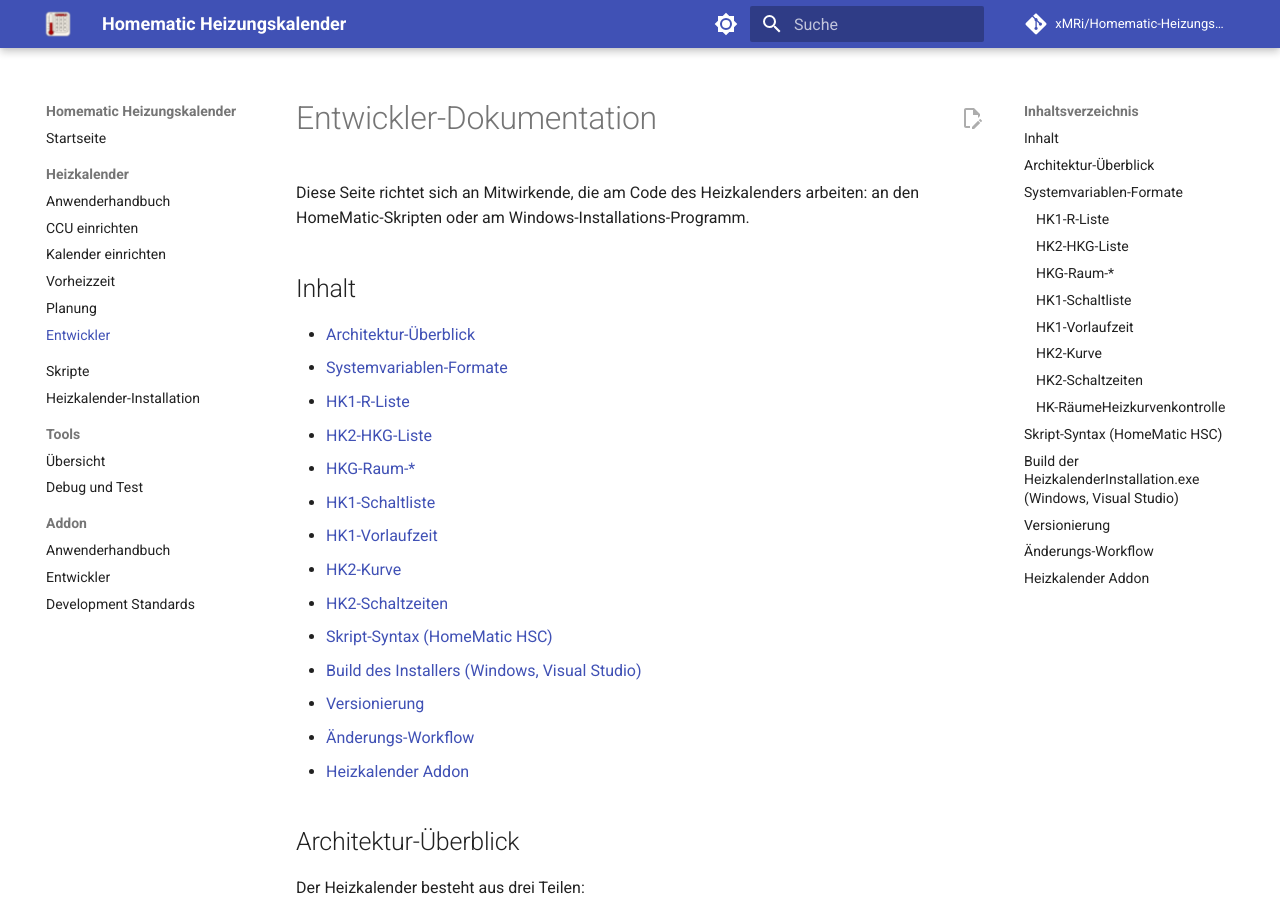
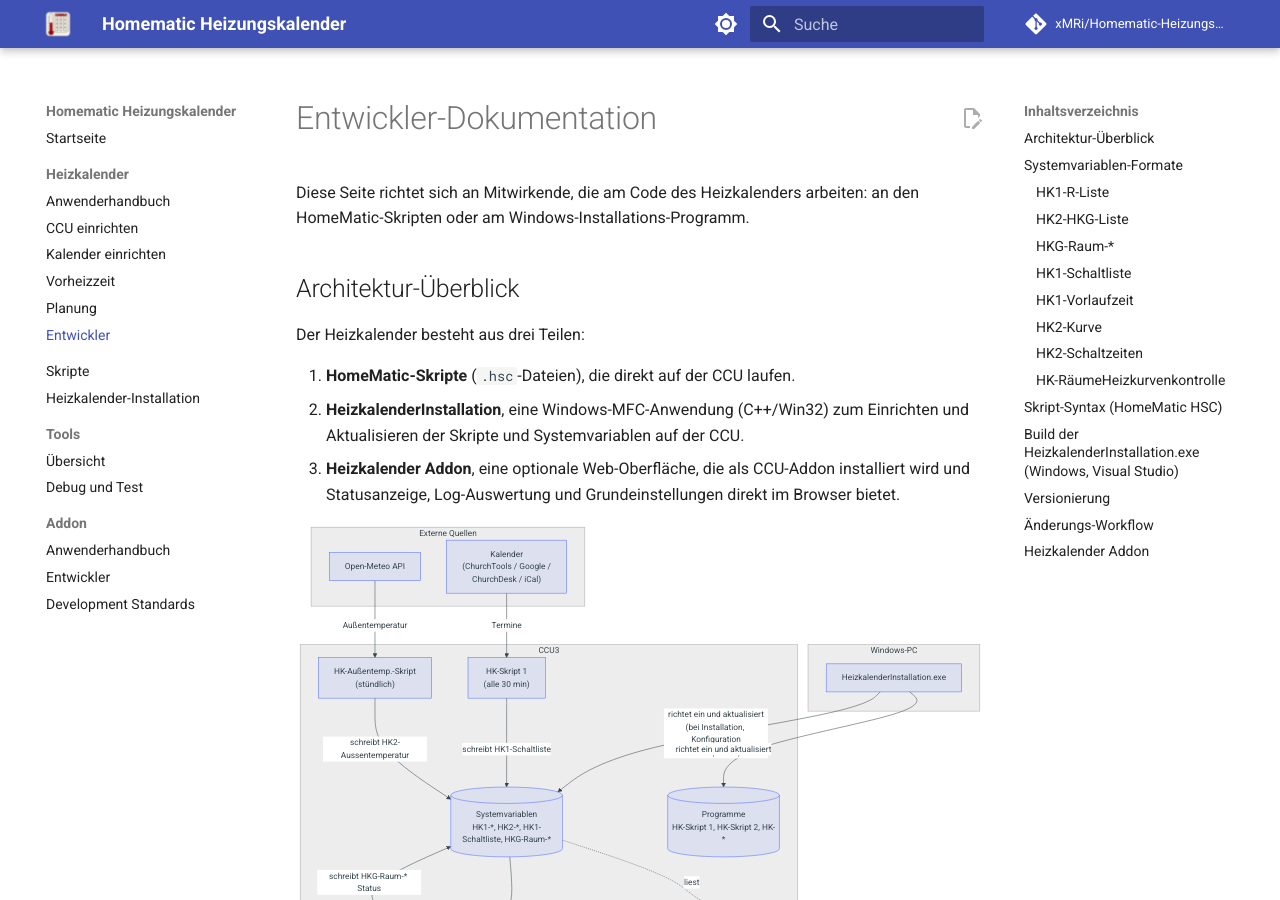
Before and after one commit to tatzel/Homematic-Heizungskalender, an MkDocs documentation site: the page built from docs/heizkalender/entwickler.md, in a window 1280 px wide and 900 px high. Built offline with MkDocs 1.6.1 and Material for MkDocs 9.7.7, drawn with Linux system fonts in a browser that asks for light colours; comment, search, counter and statistics services are not loaded.

Commit message:
docs: Installer-Beschreibung und Diagramme aktualisieren
Installer nicht mehr als einmalig beschrieben, sondern für Installation,
Konfiguration und Updates. Diagramme zeigen Installer auch als Quelle für
Programme. Manuelle TOCs in development-standards.md und entwickler.md
entfernt.

```diff
--- a/docs/heizkalender/entwickler.md
+++ b/docs/heizkalender/entwickler.md
@@ -2,23 +2,6 @@
 
 Diese Seite richtet sich an Mitwirkende, die am Code des Heizkalenders arbeiten:
 an den HomeMatic-Skripten oder am Windows-Installations-Programm.
-
-## Inhalt
-
-- [Architektur-Überblick](#architektur-überblick)
-- [Systemvariablen-Formate](#systemvariablen-formate)
-  - [HK1-R-Liste](#hk1-r-liste)
-  - [HK2-HKG-Liste](#hk2-hkg-liste)
-  - [HKG-Raum-*](#hkg-raum-)
-  - [HK1-Schaltliste](#hk1-schaltliste)
-  - [HK1-Vorlaufzeit](#hk1-vorlaufzeit)
-  - [HK2-Kurve](#hk2-kurve)
-  - [HK2-Schaltzeiten](#hk2-schaltzeiten)
-- [Skript-Syntax (HomeMatic HSC)](#skript-syntax-homematic-hsc)
-- [Build des Installers (Windows, Visual Studio)](#build-der-heizkalenderinstallationexe-windows-visual-studio)
-- [Versionierung](#versionierung)
-- [Änderungs-Workflow](#änderungs-workflow)
-- [Heizkalender Addon](#heizkalender-addon)
 
 ## Architektur-Überblick
 
@@ -48,13 +31,15 @@
 
     subgraph CCU["CCU3"]
         SysVar[("Systemvariablen\nHK1-*, HK2-*, HK1-Schaltliste, HKG-Raum-*")]
+        Programme[("Programme\nHK-Skript 1, HK-Skript 2, HK-*")]
         Skript1["HK-Skript 1\n(alle 30 min)"]
         ATSkript["HK-Außentemp.-Skript\n(stündlich)"]
         Skript2["HK-Skript 2\n(alle 5 min)"]
         Aktoren["Thermostate / Aktoren"]
     end
 
-    Installer -->|"installiert Skripte und\nlegt Systemvariablen an\n(einmalig)"| SysVar
+    Installer -->|"richtet ein und aktualisiert\n(bei Installation, Konfiguration\nund Updates)"| SysVar
+    Installer -->|"richtet ein und aktualisiert"| Programme
     KAL -->|"Termine"| Skript1
     Skript1 -->|"schreibt HK1-Schaltliste"| SysVar
     OpenMeteo -->|"Außentemperatur"| ATSkript
```
Also changed, not shown: other parts of docs/heizkalender/entwickler.md (+1 -1 lines), README.md (+10 -8 lines), docs/addon/development-standards.md (+0 -13 lines), docs/heizkalender/anwenderhandbuch.md (+9 -7 lines), docs/index.md (+10 -8 lines).
